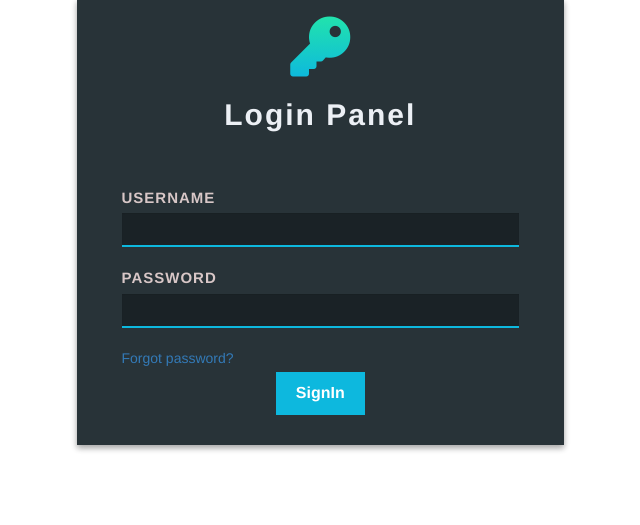
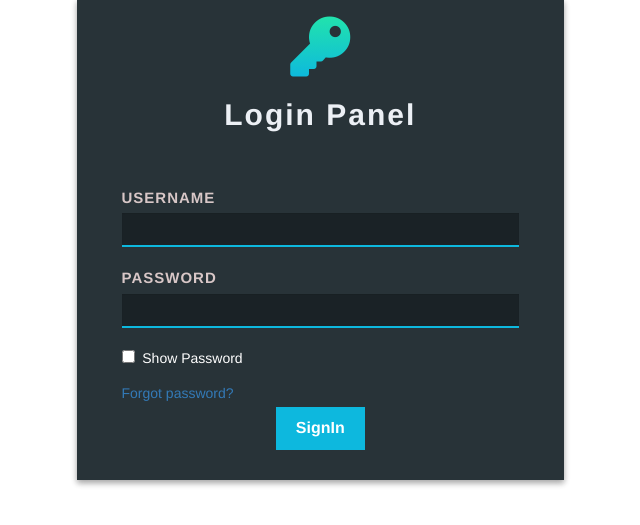
Before and after one commit to Aravind-GRL/PMS, a Django app: page / in a window 1280 px wide. Shown: the part 141-666 px from the top of the page, without its empty margins (321-961 px from the left). Run offline with Django 4.2, Linux system fonts and the light colour scheme; some libraries are stand-ins or nearby versions.

Commit message:
show password feature added

```diff
--- a/purchase_management/module/static/css/login.css
+++ b/purchase_management/module/static/css/login.css
@@ -57,7 +57,7 @@
     font-weight: bold;
     outline: 0;
     padding-left: 0px;
-    margin-bottom: 20px;
+    /* margin-bottom: 20px; */
     color: #ECF0F5;
 }
 
--- a/purchase_management/module/templates/login.html
+++ b/purchase_management/module/templates/login.html
@@ -61,7 +61,9 @@
                             </div>
                             <div class="form-group">
                                 <label class="form-control-label">PASSWORD</label>
-                                <input type="password" class="form-control" name="pwd" id="parent_pwd" required>
+                                <input type="password" class="form-control" name="pwd" id="parent_pwd" required><br>
+                                <input type="checkbox" onclick="show_pwd()" id="show" style="margin-top:-50px;">&nbsp;&nbsp;<span style="color:white">Show Password</span>
+
                             </div>
                             <a href="javascript:void()" onclick="fgt_pwd(event)" class="fgt-pwd">Forgot password?</a>
 
@@ -141,6 +143,18 @@
                     }
                 });
             }
+            function show_pwd()
+            {
+            var show = $("#show").prop('checked');
+            if(show==true)
+            {
+                $("#parent_pwd").attr('type','text');
+            }
+            else
+            {
+                $("#parent_pwd").attr('type','password');
+            }
+        }
         </script>
 </body>
 
```
